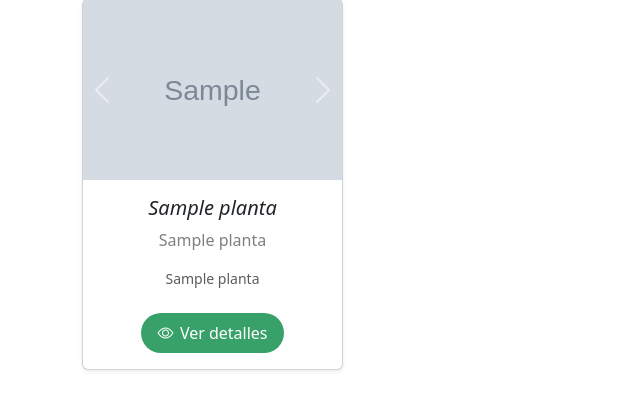
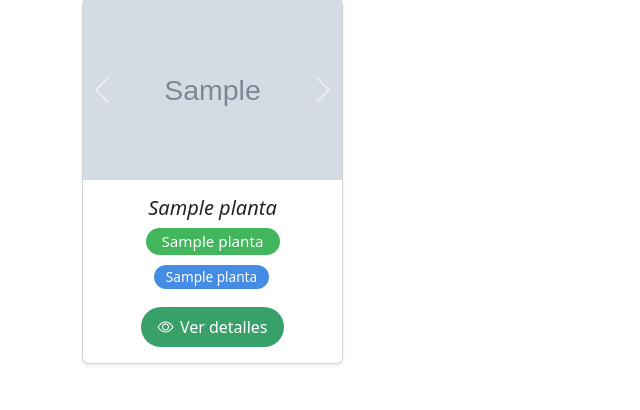
Before and after one commit to Yusurus/Plantas-Medicinales-Ancash, a Flask app: template templates/visualizar_plantas.html in a window 1280 px wide. Shown: the part 226-636 px from the top of the page, without its empty margins (0-640 px from the left). Run offline with Flask 3, Linux system fonts and the light colour scheme; the template is opened without the code that fills it: most values are stand-ins (such as "Sample title", 1, 10 or a date in 2020); grey boxes marked "Sample" are stand-in pictures.

Commit message:
Mejorada la presentación de la familia y nombres comunes de las plantas en la tarjeta de detalles

```diff
--- a/templates/visualizar_plantas.html
+++ b/templates/visualizar_plantas.html
@@ -56,8 +56,16 @@
         </div>
         <div class="card-body text-center">
           <h5 class="card-title fst-italic">{{ planta.nombreCientifico }}</h5>
-          <p class="card-text text-black-50">{{ planta.nomFamilia }}</p>
-          <p class="card-text text-muted small">{{ planta.nombres_comunes }}</p>
+            <span style="display: inline-block; background-color: #41b65c; color: #fff; border-radius: 20px; padding: 2px 16px; margin-bottom: 8px; font-size: 0.95em;">
+            {{ planta.nomFamilia }}
+            </span>
+            <div class="mb-2">
+            {% for nombre in planta.nombres_comunes.split(', ') %}
+              <span style="display: inline-block; background-color: #458de4; color: #fff; border-radius: 20px; padding: 2px 12px; margin: 2px 2px 2px 0; font-size: 0.85em;">
+              {{ nombre }}
+              </span>
+            {% endfor %}
+            </div>
           <a href="/detalles/{{ planta.idPlanta }}" class="btn-ver-detalles mt-2">
             <i class="bi bi-eye"></i> Ver detalles
           </a>
```
